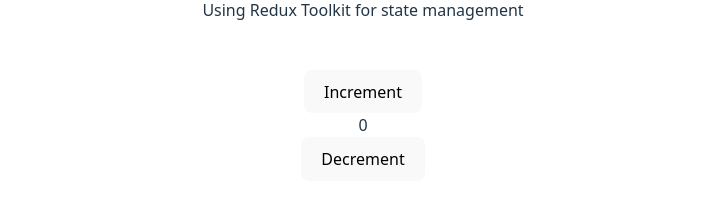
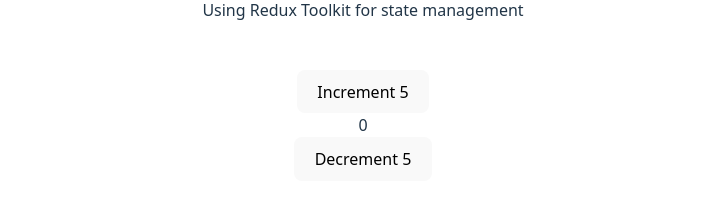
Before and after one commit to Arafat-boss/explore-redux, a React (Vite) app in the folder redux-basic/: page / in a window 1280 px wide. Shown: the part 564-768 px from the top of the page, without its empty margins (277-1002 px from the left). Built offline with nearby package versions, Linux system fonts and the light colour scheme.

Commit message:
i am finally finist finish basic redux

```diff
--- a/redux-basic/src/components/ReduxCounter.jsx
+++ b/redux-basic/src/components/ReduxCounter.jsx
@@ -22,9 +22,9 @@
   return (
     <div>
 
-        <button onClick={()=>{handelIncrement(5)}}>Increment</button>
+        <button onClick={()=>{handelIncrement(5)}}>Increment 5</button>
         <div>{count}</div>
-        <button onClick={()=>handelDecrement(5)}>Decrement</button>
+        <button onClick={()=>handelDecrement(5)}>Decrement 5</button>
     </div>
   )
 }
```
